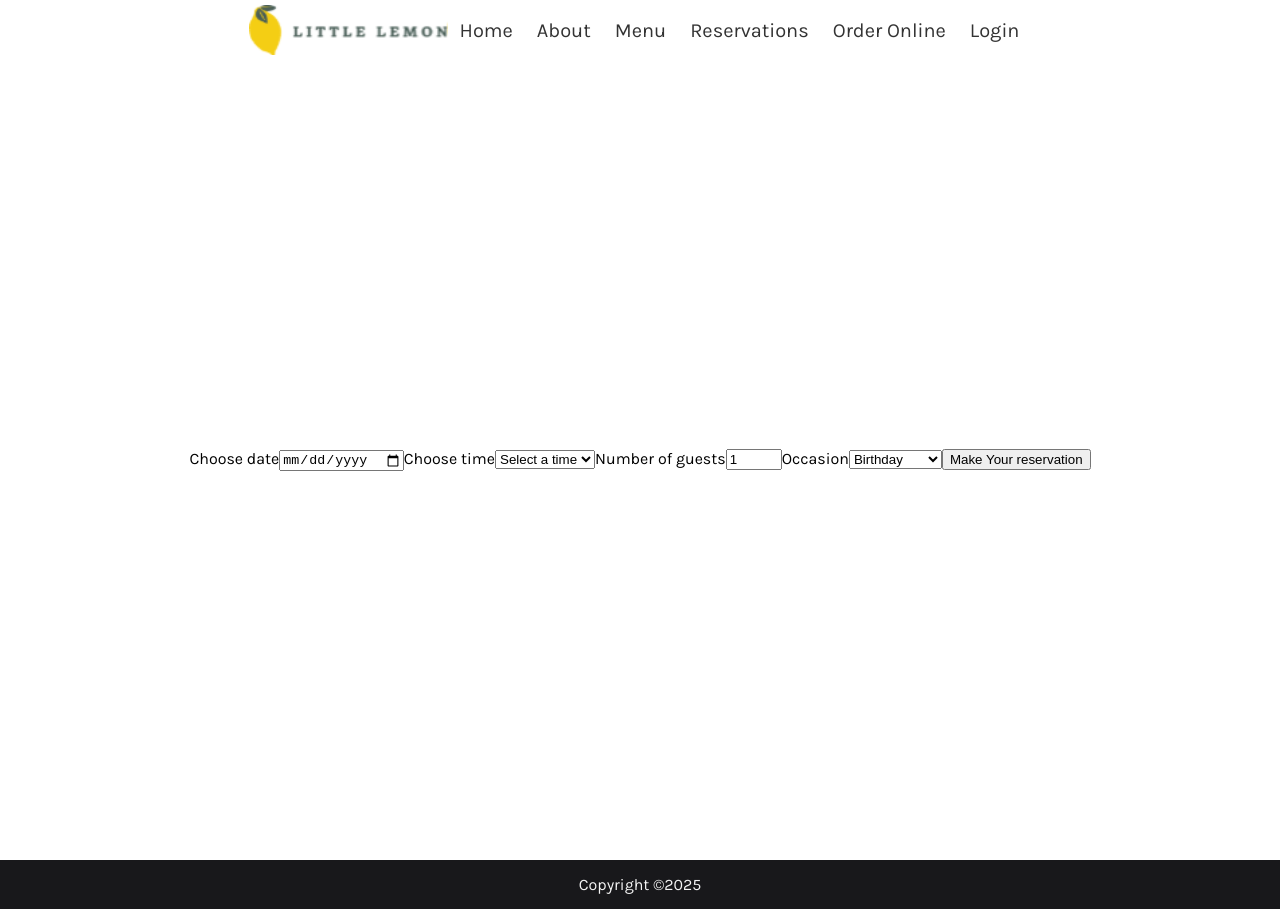
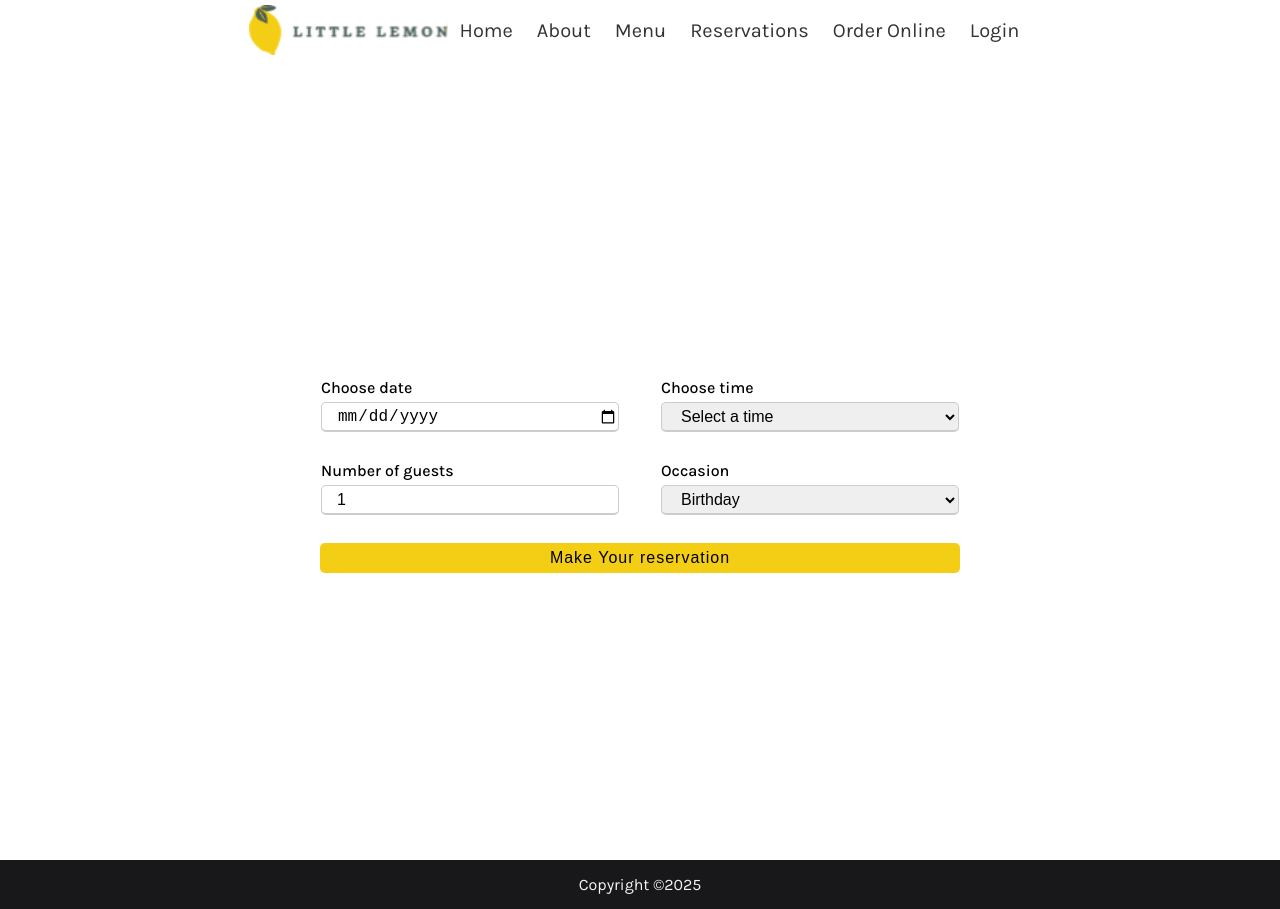
Before and after one commit to 23zeli/booking-system, a React (Vite) app: page /booking-system/reservations in a window 1280 px wide. Built offline with nearby package versions, Linux system fonts and the light colour scheme; a web font is replaced by a local one.

Commit message:
updated layout

```diff
--- a/src/Component/BookingForm.css
+++ b/src/Component/BookingForm.css
@@ -21,12 +21,12 @@ button:focus-visible {
 }
 
 
-a:hover {
+/* a:hover {
   color: #747bff;
-}
+} */
 
 
-button {
+/*button {
   background-color: #f9f9f9;
 }
 
@@ -60,14 +60,100 @@ form label {
 
 form {
   margin-bottom: 50px;
+  display: grid;
+  /* max-width: 600px; */
+  /*gap: 20px;padding: 20px;
+  border: 1px solid #ccc;
+  border-radius: 10px;
+  box-shadow: 0 0 10px rgba(0, 0, 0, 0.1);
 }
 
 
 fieldset {
   border: none;
+}
+
+@media-query (min-width: 769px) {
+  grid-template-areas:
+    ""
+}
+
+/*
+.booking-form input {
+  width: 500px;
 } */
 
+.form-container {
+  display: flex;
+  height: 100vh;
+  justify-content: center;
+  align-items: center;
+  /* background: aquamarine; */
+  padding: 10px;
+}
 
-.booking-form input {
-  width: 500px;
+form {
+  max-width: 700px;
+  width: 100%;
+  /* background: #fff; */
+  padding: 25px 30px;
+  border-radius: 5px;
+  display: flex;
+  flex-wrap: wrap;
+  justify-content: space-between;
 }
+
+/* .reserve-input, #occasion, #res-time {
+  width: calc(100% / 2 - 20px);
+  background: yellow;
+} */
+
+.input-box {
+  width: calc(100% / 2 - 20px);
+  margin: 15px 0 12px 0;
+  padding: 1px;
+}
+
+.input-box label {
+  font-weight: 500;
+  display: block;
+  margin-bottom: 5px;
+}
+
+.input-box input, #occasion, #res-time {
+  width: 100%;
+  height: 30px;
+  outline: none;
+  border-radius: 5px;
+  border: 1px solid #ccc;
+  padding-left: 15px;
+  font-size: 16px;
+  border-bottom-width: 2px;
+}
+
+.submit{
+  height: 30px;
+  width: 100%;
+}
+
+.submit .reserve-submit {
+  height: 100%;
+  width: 100%;
+  font-size: 16px;
+  margin-top: 15px;
+  background-color: #F4CE14;
+  border-radius: 5px;
+  border: none;
+  outline: none;
+  letter-spacing: 1px;
+}
+
+/* .submit .reserve-submit:hover {
+
+} */
+
+@media (max-width: 768px) {
+  .input-box {
+    width: 100%;
+  }
+}
--- a/src/Component/BookingForm.jsx
+++ b/src/Component/BookingForm.jsx
@@ -1,4 +1,5 @@
 import React from 'react';
+import './BookingForm.css';
 
 function BookingForm({
   date,
@@ -14,12 +15,15 @@ function BookingForm({
   handleSubmit,
 }) {
   return (
-    <div style={{
-      display: 'flex',
-      justifyContent: 'center',
-      alignItems: 'center',
-      height: '100vh'
-    }}>
+    <div
+      // style={{
+      //   display: 'flex',
+      //   justifyContent: 'center',
+      //   alignItems: 'center',
+      //   height: '100vh'
+      // }}
+      className='form-container'
+    >
       <form
         // style={{
         //   display: 'grid',
@@ -32,13 +36,17 @@ function BookingForm({
         // }}
         onSubmit={handleSubmit}
       >
+        <div className="input-box">
           <label htmlFor="res-date">Choose date</label>
           <input
             type="date"
             id="res-date"
             value={date}
             onChange={(e) => setDate(e.target.value)}
+            className='reserve-input'
           />
+        </div>
+        <div className="input-box">
           <label htmlFor="res-time">Choose time</label>
           <select
             id="res-time"
@@ -47,11 +55,13 @@ function BookingForm({
           >
             <option value="">Select a time</option>
             {availableTimes.map((availableTime) => (
-            <option key={availableTime} value={availableTime}>
+              <option className='reserve-option' key={availableTime} value={availableTime}>
                 {availableTime}
               </option>
             ))}
           </select>
+        </div>
+        <div className="input-box">
           <label htmlFor="guests">Number of guests</label>
           <input
             type="number"
@@ -61,17 +71,27 @@ function BookingForm({
             id="guests"
             value={guests}
             onChange={(e) => setGuests(e.target.valueAsNumber)}
+            className='reserve-input'
           />
+        </div>
+        <div className="input-box">
           <label htmlFor="occasion">Occasion</label>
           <select
             id="occasion"
             value={occasion}
             onChange={(e) => setOccasion(e.target.value)}
           >
-          <option>Birthday</option>
-          <option>Anniversary</option>
+            <option className='reserve-option'>Birthday</option>
+            <option className='reserve-option'>Anniversary</option>
           </select>
-        <input type="submit" value="Make Your reservation" />
+        </div>
+        <div className="submit">
+          <input
+            type="submit"
+            value="Make Your reservation"
+            className='reserve-submit'
+          />
+        </div>
       </form>
     </div>
   );
```
Lines whose indentation alone changed are shown as unchanged.
